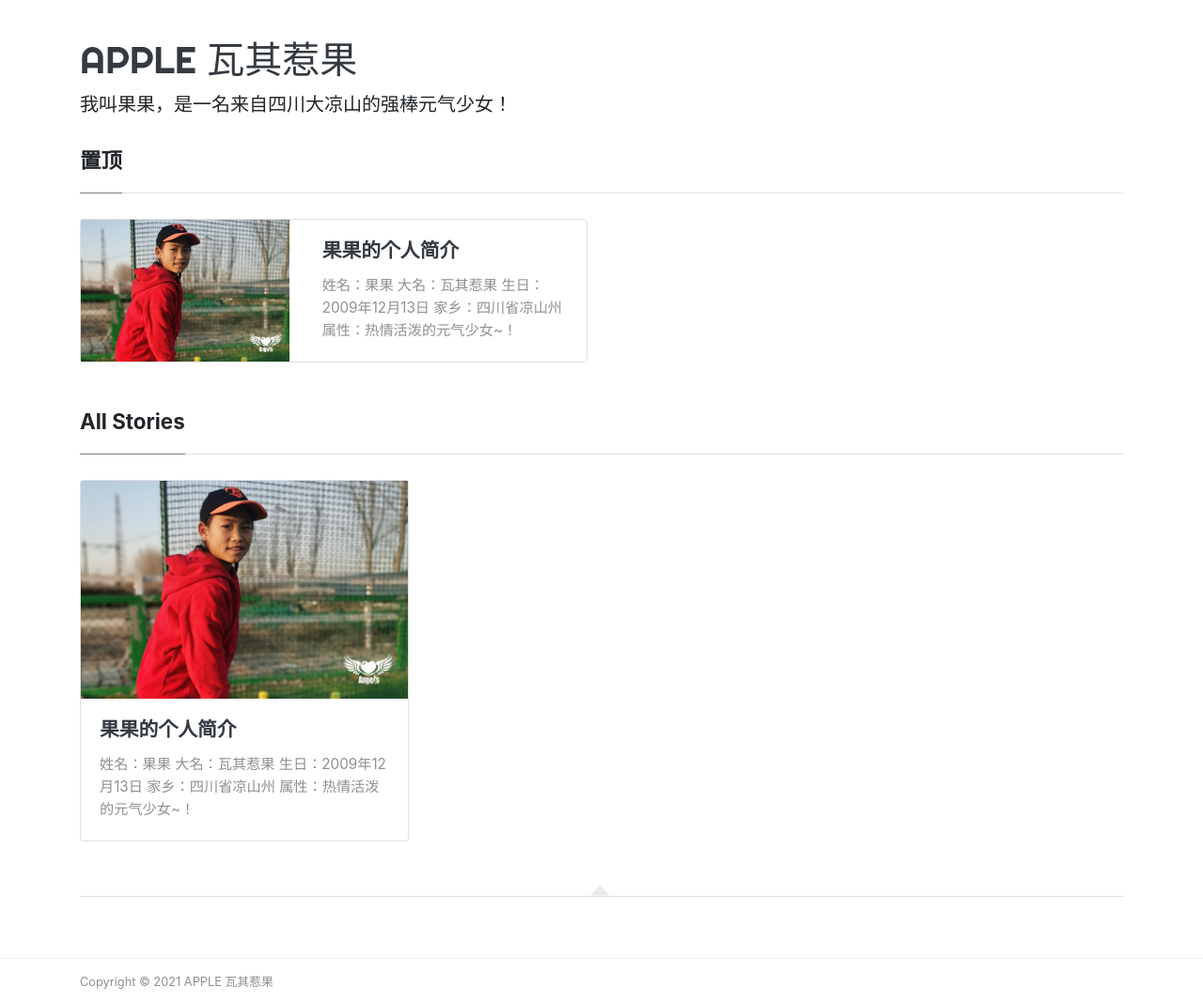
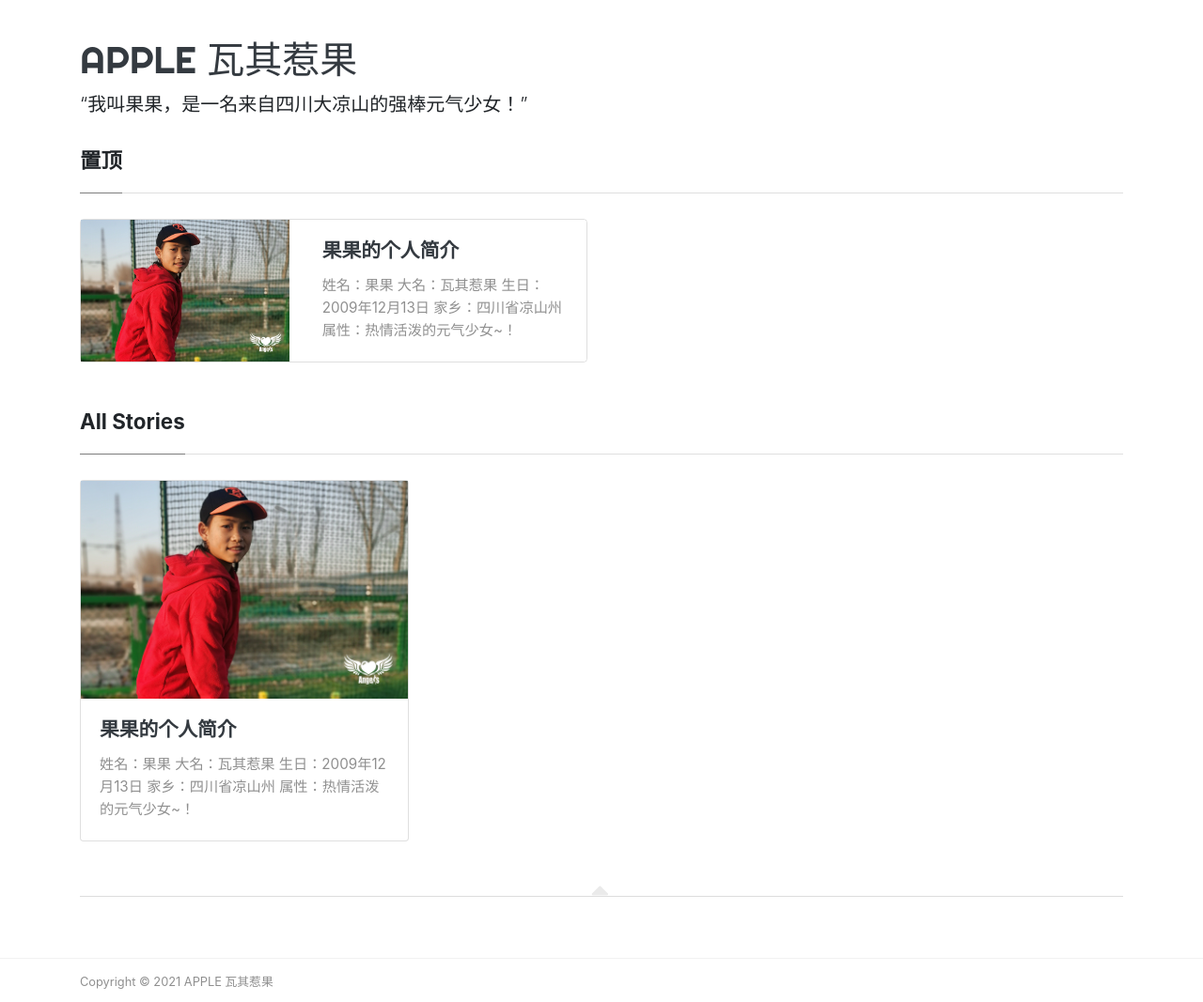
Before and after one commit to Cirrrrrcus/Baseball-Angels-Apple, a Jekyll site: the page built from index.html, in a window 1280 px wide. Shown: the whole page at 94% size. Built offline with Jekyll 4.4.1, drawn with Linux system fonts in a browser that asks for light colours; nearby versions of some CDN libraries; the list of posts is cut into pages by our own code.

```diff
--- a/_config.yml
+++ b/_config.yml
@@ -6,7 +6,7 @@ title: "BASEBALL ANGELS 强棒少女"
 # 网站的主标题
 name: "APPLE 瓦其惹果"
 # 网站副标题
-description: "我叫果果，是一名来自四川大凉山的强棒元气少女！"
+description: "“我叫果果，是一名来自四川大凉山的强棒元气少女！”"
 
 # 分页配置
 # 每页文章数量
```
